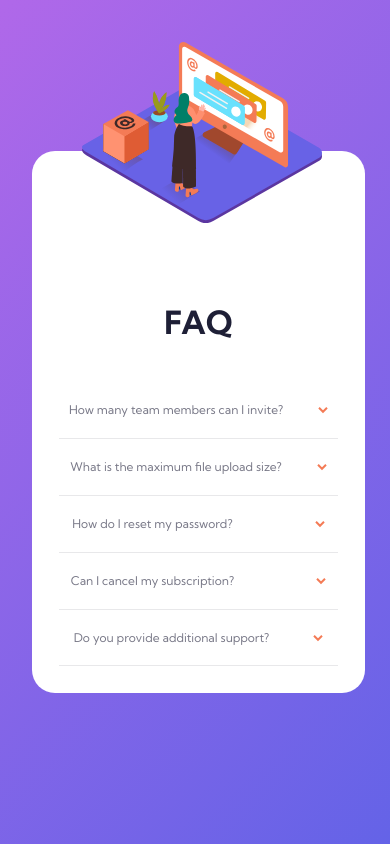
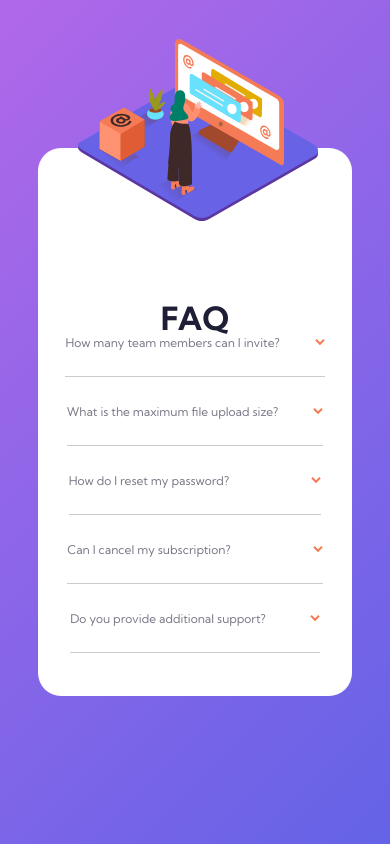
Before and after one commit to AnanoMakharashvili/Faq-accordion-card-main, a React (Vite) app: page / in a window 390 px wide. Built offline with nearby package versions, Linux system fonts and the light colour scheme.

Commit message:
Added wrapper div, fixed responsiveness, and fixed bugs

```diff
--- a/src/App.css
+++ b/src/App.css
@@ -5,6 +5,12 @@
   margin: 0 auto;
   padding: 2rem;
   text-align: center;
+}
+
+* {
+  margin: 0;
+  padding: 0;
+  box-sizing: border-box;
 }
 
 body {
@@ -18,7 +24,7 @@ body {
   padding: 27px;
   display: flex;
   flex-direction: column;
-  gap: 18px;
+  gap: 16px;
 }
 
 .main-header {
@@ -42,7 +48,7 @@ body {
   display: flex;
   flex-direction: column;
   align-items: center;
-  gap: 19px;
+  gap: 10px;
 }
 
 .faq-item {
@@ -83,10 +89,18 @@ body {
   font-weight: 400;
   line-height: 18px;
   color: #787887;
+  overflow: hidden;
 }
 
 .hidden {
   display: none;
+}
+
+.faq-item-wrapper {
+  display: flex;
+  flex-direction: column;
+  align-items: center;
+  gap: 8px;
 }
 
 .faq-item:hover {
@@ -127,14 +141,18 @@ body {
 }
 
 .line {
-  background-color: #e8e8ea;
-  width: 279px;
   height: 1px;
-  opacity: 1;
-  top: 33px;
+  background-color: #ccc;
+  width: 100%;
+  margin: 16px 0;
+  display: block;
 }
 
 @media (min-width: 1024px) {
+  main {
+    margin: 50px;
+  }
+
   .accordion {
     display: flex;
     flex-direction: row;
@@ -146,7 +164,7 @@ body {
   }
 
   .main-header {
-    transform: translate(127px, 67px);
+    transform: translate(-100px, 29px);
   }
 
   .faq-container {
--- a/src/App.jsx
+++ b/src/App.jsx
@@ -4,23 +4,36 @@ import Arrow from "./assets/icon-arrow-down.svg";
 import Rotated from "./assets/Path2.png";
 import { useState } from "react";
 
-const Header = () => {
-  return (
-    <header>
-      <img className="women-online" src={Icon} alt="woman-online" />
-    </header>
-  );
-};
+const accordionArr = [
+  {
+    question: "How many team members can I invite?",
+    answer: "You can invite up to 5 team members to your project.",
+    className: "faq-item",
+  },
+  {
+    question: "What is the maximum file upload size?",
+    answer:
+      "No more than 2GB. All files in your account must fit your allotted storage space.",
+    className: "faq-item",
+  },
+  {
+    question: "How do I reset my password?",
+    answer: "Click on 'Forgot Password' at login and follow instructions.",
+    className: "faq-item-second",
+  },
+  {
+    question: "Can I cancel my subscription?",
+    answer: "Yes, you can cancel anytime from your account settings.",
+    className: "faq-item-second",
+  },
+  {
+    question: "Do you provide additional support?",
+    answer: "Yes, premium users have access to 24/7 support.",
+    className: "faq-item-three",
+  },
+];
 
-const Main = () => {
-  return (
-    <main>
-      <h1 className="main-header">FAQ</h1>
-    </main>
-  );
-};
-
-const Container = () => {
+function App() {
   const [openIndex, setOpenIndex] = useState(null);
 
   const toggleOpen = (index) => {
@@ -28,136 +41,43 @@ const Container = () => {
   };
 
   return (
+    <div className="accordion">
+      <header>
+        <img className="women-online" src={Icon} alt="woman-online" />
+      </header>
+      <main>
+        <h1 className="main-header">FAQ</h1>
         <div className="faq-container">
+          {accordionArr.map((item, index) => (
+            <div key={index} className="faq-item-wrapper">
               <div
-        className={`faq-item ${openIndex === 0 ? "open" : ""}`}
-        onClick={() => toggleOpen(0)}
+                className={`${item.className} ${
+                  openIndex === index ? "open" : ""
+                }`}
+                onClick={() => toggleOpen(index)}
               >
-        <span>How many team members can I invite?</span>
+                <span>{item.question}</span>
                 <img
-          className={`arrow ${openIndex === 0 ? "hidden" : ""}`}
+                  className={`arrow ${openIndex === index ? "hidden" : ""}`}
                   src={Arrow}
                   alt="arrow icon"
                 />
                 <img
-          className={`arrow ${openIndex === 0 ? "" : "hidden"}`}
+                  className={`arrow ${openIndex === index ? "" : "hidden"}`}
                   src={Rotated}
                   alt="rotated arrow icon"
                 />
               </div>
-      {openIndex === 0 && (
-        <p className="faq-answer">
-          You can invite up to 5 team members to your project.
-        </p>
+
+              {openIndex === index && (
+                <p className="faq-answer">{item.answer}</p>
               )}
+
               <span className="line"></span>
-
-      <div
-        className={`faq-item ${openIndex === 1 ? "open" : ""}`}
-        onClick={() => toggleOpen(1)}
-      >
-        <span>What is the maximum file upload size?</span>
-        <img
-          className={`arrow ${openIndex === 1 ? "hidden" : ""}`}
-          src={Arrow}
-          alt="arrow icon"
-        />
-        <img
-          className={`arrow ${openIndex === 1 ? "" : "hidden"}`}
-          src={Rotated}
-          alt="rotated arrow icon"
-        />
             </div>
-      {openIndex === 1 && (
-        <p className="faq-answer">
-          No more than 2GB. All files in your account must fit your allotted
-          storage space.
-        </p>
-      )}
-      <span className="line"></span>
-
-      <div
-        className={`faq-item-second ${openIndex === 2 ? "open" : ""}`}
-        onClick={() => toggleOpen(2)}
-      >
-        <span>How do I reset my password?</span>
-        <img
-          className={`arrow ${openIndex === 2 ? "hidden" : ""}`}
-          src={Arrow}
-          alt="arrow icon"
-        />
-        <img
-          className={`arrow ${openIndex === 2 ? "" : "hidden"}`}
-          src={Rotated}
-          alt="rotated arrow icon"
-        />
+          ))}
         </div>
-      {openIndex === 2 && (
-        <p className="faq-answer">
-          Click on 'Forgot Password' at login and follow instructions.
-        </p>
-      )}
-      <span className="line"></span>
-
-      <div
-        className={`faq-item-second ${openIndex === 3 ? "open" : ""}`}
-        onClick={() => toggleOpen(3)}
-      >
-        <span>Can I cancel my subscription?</span>
-        <img
-          className={`arrow ${openIndex === 3 ? "hidden" : ""}`}
-          src={Arrow}
-          alt="arrow icon"
-        />
-        <img
-          className={`arrow ${openIndex === 3 ? "" : "hidden"}`}
-          src={Rotated}
-          alt="rotated arrow icon"
-        />
-      </div>
-      {openIndex === 3 && (
-        <p className="faq-answer">
-          Yes, you can cancel anytime from your account settings.
-        </p>
-      )}
-      <span className="line"></span>
-
-      <div
-        className={`faq-item-three ${openIndex === 4 ? "open" : ""}`}
-        onClick={() => toggleOpen(4)}
-      >
-        <span>Do you provide additional support?</span>
-        <img
-          className={`arrow ${openIndex === 4 ? "hidden" : ""}`}
-          src={Arrow}
-          alt="arrow icon"
-        />
-        <img
-          className={`arrow ${openIndex === 4 ? "" : "hidden"}`}
-          src={Rotated}
-          alt="rotated arrow icon"
-        />
-      </div>
-      {openIndex === 4 && (
-        <p className="faq-answer">
-          Yes, premium users have access to 24/7 support.
-        </p>
-      )}
-    </div>
-  );
-};
-
-const Line = () => {
-  return <div className="line"></div>;
-};
-
-function App() {
-  return (
-    <div className="accordion">
-      <Header />
-      <Main />
-      <Container />
-      <Line />
+      </main>
     </div>
   );
 }
```
Lines whose indentation alone changed are shown as unchanged.
